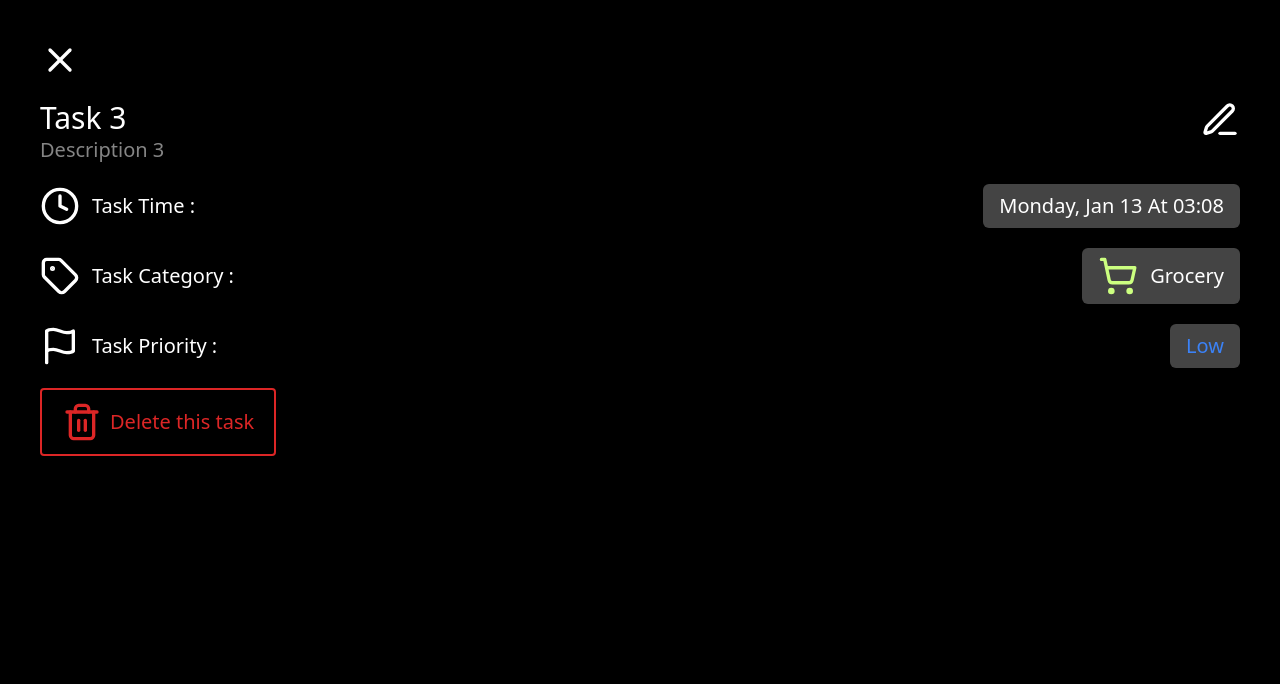
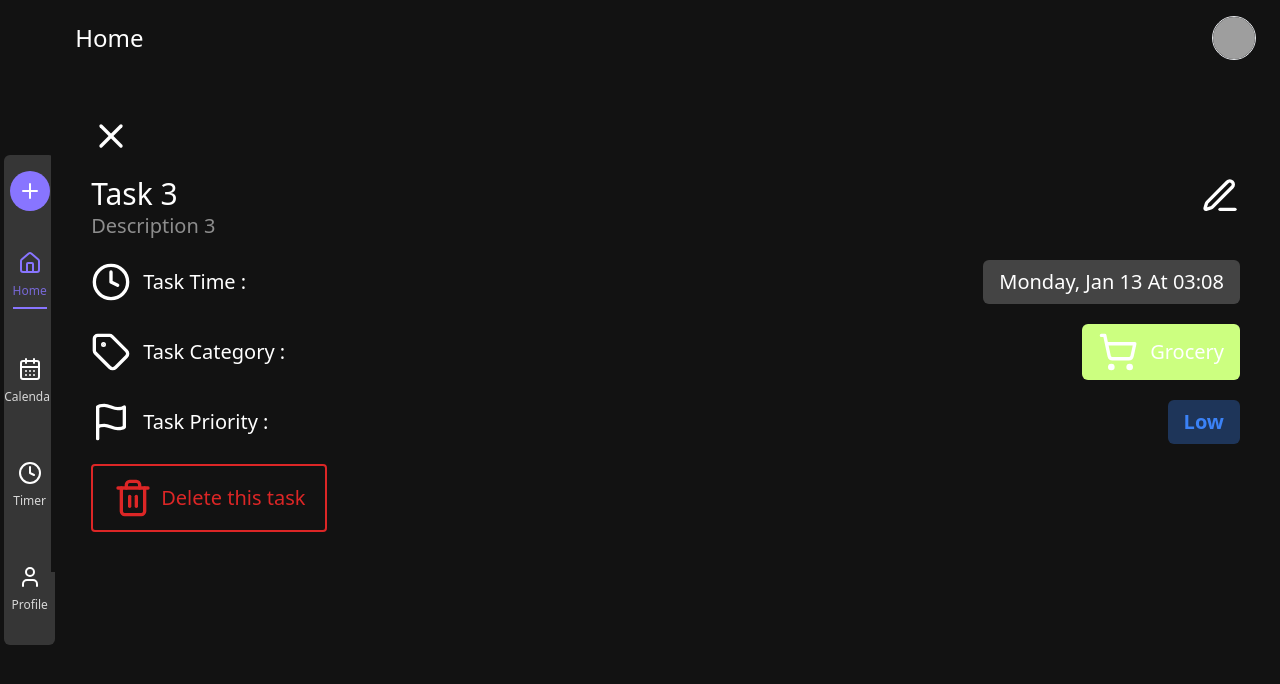
Before and after one commit to SaadiaEl08/to-do-list, a React (Vite) app in the folder frontend/: page /home in a window 1280 px wide. Both pictures are taken after a click on the button 621 px from the left and 262 px from the top of the page. Shown: the top 684 px of the page. Built offline with nearby package versions, Linux system fonts and the light colour scheme; grey boxes are pictures that could not be loaded.

Commit message:
adjust task detail to be shown as absolute not fixed

```diff
--- a/frontend/src/components/TaskDetail.jsx
+++ b/frontend/src/components/TaskDetail.jsx
@@ -31,7 +31,7 @@ const TaskDetail = ({ task = {}, setTaskToShowDetail }) => {
     setOpenConfirmDialog(true);
   };
   return (
-    <div className="fixed w-full min-h-full h-screen  bg-black z-10 top-0 left-0 p-4 flex flex-col items-start gap-5 lg:p-20  xl:p-10 ">
+    <div className="text-foreground absolute w-full min-h-full h-fit  bg-background z-10 top-0 left-0 p-4 flex flex-col items-start gap-5 lg:p-20  xl:p-10 ">
       <div>
         <X
           className="w-6 h-6 sm:w-8 sm:h-8 lg:w-10 lg:h-10 "
@@ -40,13 +40,18 @@ const TaskDetail = ({ task = {}, setTaskToShowDetail }) => {
       </div>
       <div className="w-full flex  justify-between items-start">
         <div className=" w-10/12 flex flex-col justify-between">
-          <h1 className="text-xl font-normal sm:text-2xl lg:text-3xl">{title}</h1>
+          <h1 className="text-xl font-normal sm:text-2xl lg:text-3xl">
+            {title}
+          </h1>
           <p className="text-base text-muted-foreground sm:text-lg lg:text-xl ">
             {description}
           </p>
         </div>
         <div>
-          <PenLine className="w-6 h-6 sm:w-8 sm:h-8 lg:w-10 lg:h-10" onClick={handleEditTask} />
+          <PenLine
+            className="w-6 h-6 sm:w-8 sm:h-8 lg:w-10 lg:h-10"
+            onClick={handleEditTask}
+          />
         </div>
       </div>
       <div className=" w-full flex flex-col gap-5 ">
@@ -66,10 +71,12 @@ const TaskDetail = ({ task = {}, setTaskToShowDetail }) => {
             <Tag className="w-6 h-6 sm:w-8 sm:h-8 lg:w-10 lg:h-10" />
             <span className="sm:text-lg lg:text-xl">Task Category :</span>
           </div>
-          <div className="flex items-center gap-3 rounded-md px-4 py-2 bg-dropDown ">
+          <div
+            className="flex items-center gap-3 rounded-md px-4 py-2 bg-dropDown "
+            style={{ backgroundColor: categoryInfo.color }}
+          >
             {cloneElement(categoryInfo.icon, {
               className: "w-6 h-6 sm:w-8 sm:h-8 lg:w-10 lg:h-10",
-              style: { color: categoryInfo.color },
             })}
             <span className="sm:text-lg lg:text-xl"> {categoryInfo.name}</span>
           </div>
@@ -79,8 +86,14 @@ const TaskDetail = ({ task = {}, setTaskToShowDetail }) => {
             <Flag className="w-6 h-6 sm:w-8 sm:h-8 lg:w-10 lg:h-10" />
             <span className="sm:text-lg lg:text-xl">Task Priority :</span>
           </div>
-          <div className="flex items-center gap-3 rounded-md px-4 py-2 bg-dropDown ">
-            <span style={{ color: priorityInfo.color }} className="sm:text-lg lg:text-xl">
+          <div
+            className="flex items-center gap-3 rounded-md px-4 py-2 bg-dropDown "
+            style={{ backgroundColor: priorityInfo.color + 50 }}
+          >
+            <span
+              style={{ color: priorityInfo.color }}
+              className="sm:text-lg lg:text-xl font-bold"
+            >
               {priorityInfo.name}
             </span>
           </div>
@@ -88,7 +101,7 @@ const TaskDetail = ({ task = {}, setTaskToShowDetail }) => {
       </div>
       <button
         className="  flex items-center gap-2 w-fit  text-red-600 h-12 px-5 py-8 border-2
-       border-red-600 rounded hover:bg-red-600 hover:text-foreground hover:border-foreground"
+       border-red-600 rounded hover:bg-red-600 hover:text-white hover:border-red-600  transition-all "
         onClick={handleDeleteTask}
       >
         <Trash2Icon className="w-6 h-6 sm:w-8 sm:h-8 lg:w-10 lg:h-10" />
--- a/frontend/src/components/TaskPreview.jsx
+++ b/frontend/src/components/TaskPreview.jsx
@@ -8,7 +8,7 @@ import ConfirmDialog from "./ConfirmDialog";
 import { useSortable } from "@dnd-kit/sortable";
 import { CSS } from "@dnd-kit/utilities";
 
-const TaskPreview = ({ task ,className}) => {
+const TaskPreview = ({ task, className }) => {
   const {
     attributes,
     listeners,
@@ -91,6 +91,7 @@ const TaskPreview = ({ task ,className}) => {
   };
 
   return (
+    <>
       <div
         ref={setNodeRef}
         {...attributes}
@@ -135,9 +136,7 @@ const TaskPreview = ({ task ,className}) => {
           <div className="w-full flex items-center justify-between gap-2 ">
             <div className="flex flex-wrap gap-1 w-full text-muted-foreground ">
               <p className="text-xs sm:text-sm  lg:text-base">
-              {formattedDate} {" "}
-              At {" "}
-              {formattedTime}
+                {formattedDate} At {formattedTime}
               </p>
             </div>
             <div className="flex items-center justify-end gap-2">
@@ -146,8 +145,7 @@ const TaskPreview = ({ task ,className}) => {
                 style={{ backgroundColor: `${categoryInfo.color}99` }}
               >
                 {cloneElement(categoryInfo.icon, {
-                className: "w-4 h-4 font-bold  lg:w-6 lg:h-6",
-                stroke: categoryInfo.color,
+                  className: "w-4 h-4 font-bold lg:w-6 lg:h-6",
                   strokeWidth: 3,
                 })}
                 <span className="lg:text-base">{categoryInfo.name}</span>
@@ -158,8 +156,7 @@ const TaskPreview = ({ task ,className}) => {
               >
                 <Flag className="w-4 h-4 lg:w-6 lg:h-6" />
                 <span className="lg:text-base">{priorityInfo.name}</span>
-
-
+              </div>
             </div>
           </div>
         </div>
@@ -170,7 +167,7 @@ const TaskPreview = ({ task ,className}) => {
           setTaskToShowDetail={setTaskToShowDetail}
         />
       )}
-    </div>
+    </>
   );
 };
 
```
Lines whose indentation alone changed are shown as unchanged.
